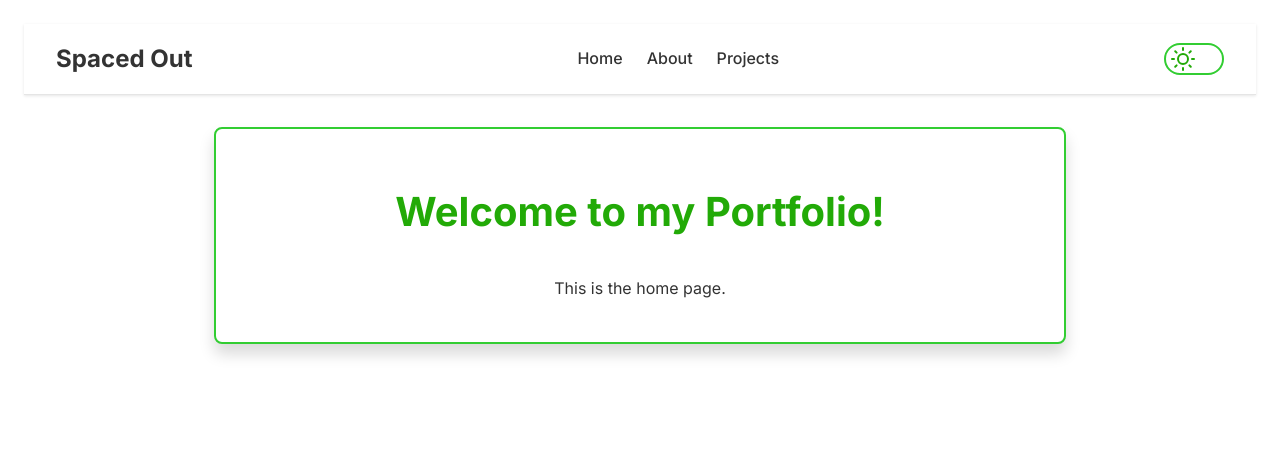
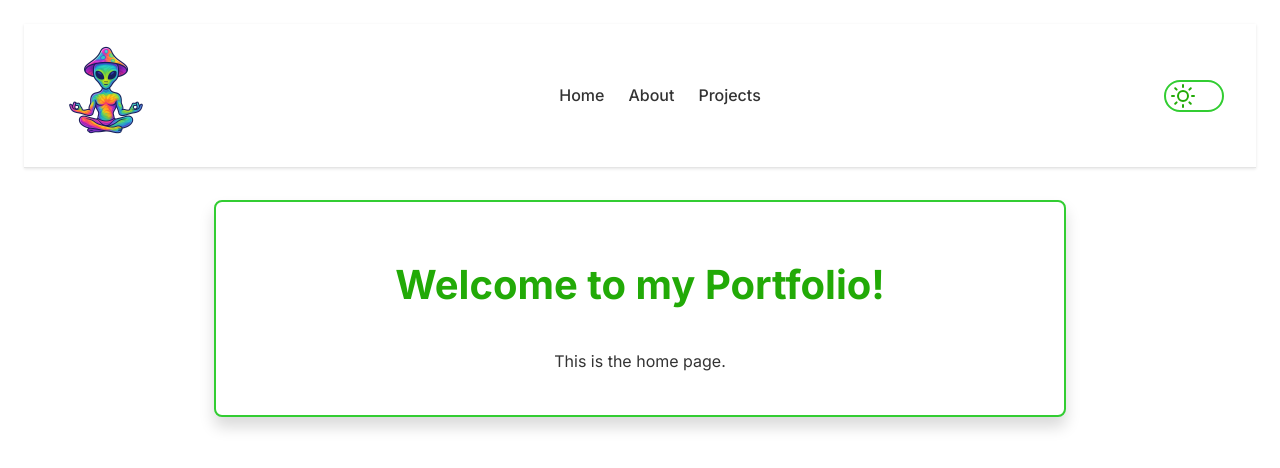
Before and after one commit to DarrenRaines-K9/RooPortfolio, an Astro site in the folder pink-parallax/: page / in a window 1280 px wide. Built offline with nearby package versions, Linux system fonts and the light colour scheme; Astro itself is replaced by a stand-in of ours.

Commit message:
alien logo implemeted | pretty dope

```diff
--- a/pink-parallax/src/layouts/BaseLayout.astro
+++ b/pink-parallax/src/layouts/BaseLayout.astro
@@ -16,7 +16,11 @@ import "../styles/global.css"; // Imports global styles for the application.
   <!-- The main HTML document structure. -->
   <head>
     <meta charset="utf-8" />
-    <link rel="icon" type="image/svg+xml" href="/favicon.svg" />
+    <link
+      rel="icon"
+      type="image/png"
+      href="/images/94006FEB-04DF-4F69-AC71-DC261E49CB5F.png"
+    />
     <meta name="viewport" content="width=device-width, initial-scale=1.0" />
     <meta name="generator" content={Astro.generator} />
     <title>{title}</title>
@@ -31,9 +35,13 @@ import "../styles/global.css"; // Imports global styles for the application.
     <!-- The body contains the main content, header, and scripts. -->
     <header class="main-header">
       <div class="site-branding">
-        <a href="/" class="site-title">Spaced Out</a>
-        <!-- Optional: Add an image logo here -->
-        <!-- <img src="/path/to/your/logo.svg" alt="Your Site Logo" class="site-logo" /> -->
+        <a href="/" class="site-title">
+          <img
+            src="/images/94006FEB-04DF-4F69-AC71-DC261E49CB5F.png"
+            alt="Alien Logo"
+            class="site-logo"
+          />
+        </a>
       </div>
       <nav class="main-nav" id="main-navigation">
         <ul class="nav-list">
--- a/pink-parallax/src/styles/global.css
+++ b/pink-parallax/src/styles/global.css
@@ -117,6 +117,12 @@ html[data-theme='dark'] .main-header {
 
 .site-branding .site-title:hover {
   color: var(--color-primary);
+}
+
+.site-branding .site-logo {
+  height: 100px; /* Increased logo height by another 30% */
+  margin: 0; /* Reduced padding around the image to 0 */
+  padding: 0%; /* Reduced padding around the image to 0 */
 }
 
 .main-nav .nav-list {
```
Also changed, not shown: pink-parallax/public/images/94006FEB-04DF-4F69-AC71-DC261E49CB5F.png (added).
